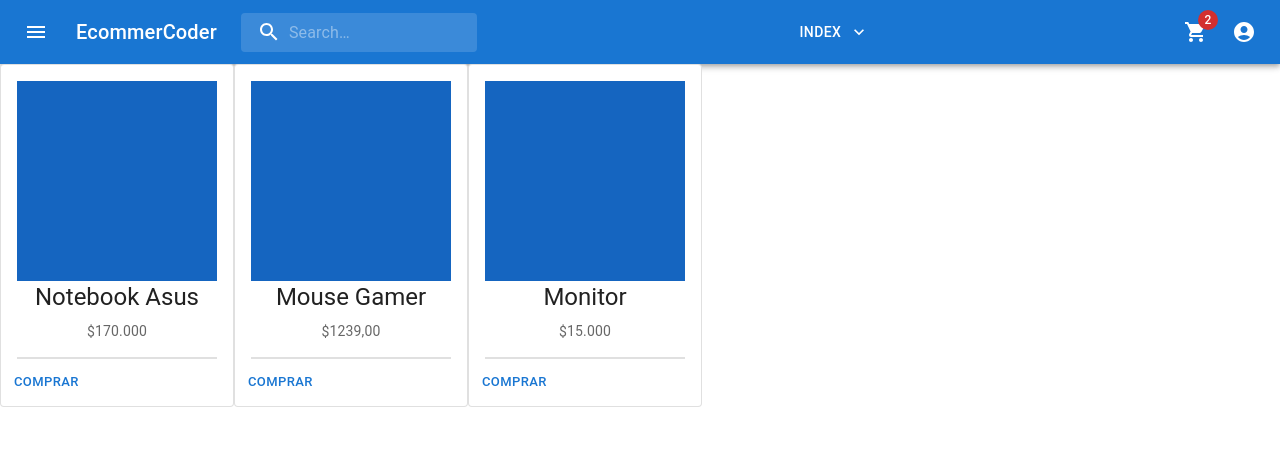
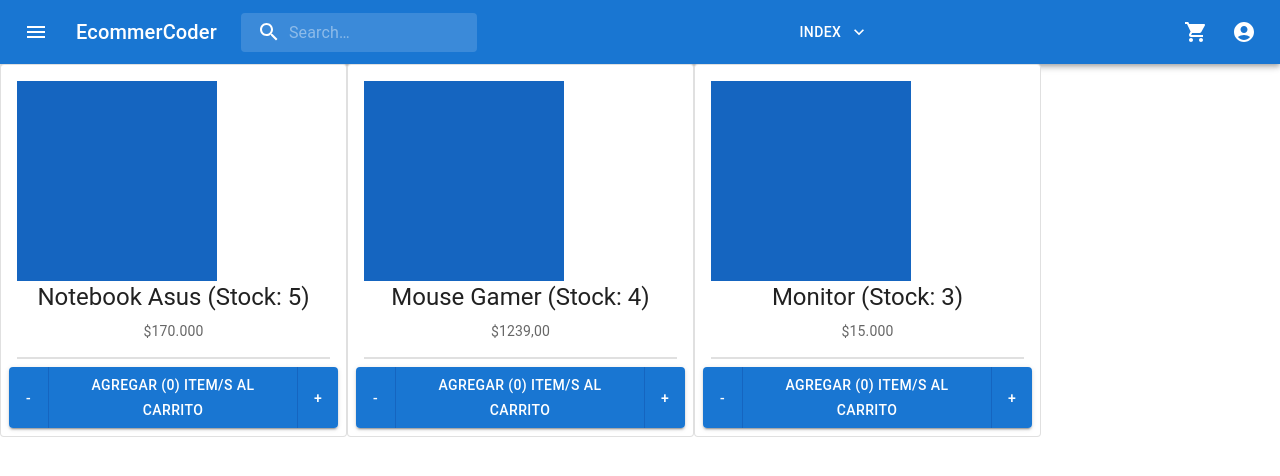
Before and after one commit to brian-exe/EcommerCoder, a React (Create React App) app: page / in a window 1280 px wide. Shown: the top 476 px of the page. Built offline with nearby package versions, Linux system fonts and the light colour scheme.

Commit message:
Se agrega ItemCounter y pasaje de itemsInCart como state

```diff
--- a/src/App.js
+++ b/src/App.js
@@ -1,12 +1,14 @@
 import Navbar from './components/Navbar/Navbar';
 import ItemListContainer from './components/ItemList/ItemListContainer';
+import {useState} from 'react';
 import './App.css';
 
 function App() {
+ const [itemsInCart, setItemsInCart] = useState(0);
   return (
     <div className="App">
-      <Navbar></Navbar>
-      <ItemListContainer/>
+      <Navbar itemsInCart={itemsInCart} setItemsInCart={setItemsInCart}></Navbar>
+      <ItemListContainer itemsInCart={itemsInCart} setItemsInCart={setItemsInCart}/>
     </div>
   );
 }
--- a/src/components/CartWidget/CartWidget.jsx
+++ b/src/components/CartWidget/CartWidget.jsx
@@ -3,14 +3,14 @@ import Badge from '@mui/material/Badge';
 import ShoppingCartIcon from '@mui/icons-material/ShoppingCart';
 import IconButton from '@mui/material/IconButton';
 
-function CartWidget(props){
+function CartWidget({itemsInCart}){
     return (
         <IconButton
         size="large"
-        aria-label={props.itemsInCart + " items in cart"}
+        aria-label={itemsInCart + " items in cart"}
         color="inherit"
       >
-        <Badge badgeContent={props.itemsInCart ? props.itemsInCart : 0} color="error">
+        <Badge badgeContent={itemsInCart || 0} color="error">
           <ShoppingCartIcon />
         </Badge>
       </IconButton>
--- a/src/components/ItemList/Item.jsx
+++ b/src/components/ItemList/Item.jsx
@@ -1,14 +1,19 @@
-import React from 'react';
+import React, { useState } from 'react';
 import Card from '@mui/material/Card';
 import CardActions from '@mui/material/CardActions';
 import CardContent from '@mui/material/CardContent';
-import CardHeader from '@mui/material/CardHeader';
-import Button from '@mui/material/Button';
 import Typography from '@mui/material/Typography';
 import { Divider } from '@material-ui/core';
 import { Box } from '@mui/material';
+import ItemCounter from './ItemCounter.jsx';
 
-export default function Item(props){
+export default function Item({id, title, price,stock, handleAdd}){
+    const [myStock, setMyStock] = useState(stock);
+
+    const itemOnAdd = function(count){
+        handleAdd(count, id)
+        setMyStock(myStock - count);
+    };
     return(
     <Card variant="outlined" sx={{ maxWidth: 345 }}>
       <CardContent>
@@ -24,16 +29,16 @@ export default function Item(props){
         }}
         />
          <Typography gutterBottom variant="h5" component="div">
-          {props.title}
+          {title} (Stock: {myStock})
         </Typography>
         <Typography variant="body2" color="text.secondary">
-            ${props.price}
+            ${price}
         </Typography>
       </CardContent>
         <Divider variant="middle" />
       <Divider variant="middle" />
       <CardActions>
-        <Button size="small">Comprar</Button>
+        <ItemCounter stock={myStock} initial="0" onAdd={itemOnAdd}/>
       </CardActions>
     </Card>
     );
--- /dev/null
+++ b/src/components/ItemList/ItemCounter.jsx
@@ -0,0 +1,34 @@
+import Button from '@mui/material/Button';
+import ButtonGroup from '@mui/material/ButtonGroup';
+import {useState} from 'react';
+
+const ItemCounter = ({stock,initial,onAdd}) => {
+    //console.log(stock, initial, onAdd);
+    const [counter, setCounter] = useState(initial);
+
+    function onIncreaseNumber (){
+        setCounter(Math.min(counter + 1, stock))
+    }
+
+    function onDecreaseNumber (){
+        setCounter(Math.max(counter - 1, 0))
+    }
+
+    const onAddToCart= ()=>{
+        if(counter > 0){
+            onAdd(counter);
+            setCounter(initial);
+        }
+    }
+
+    return(
+        <>
+            <ButtonGroup variant="contained" aria-label="outlined primary button group">
+            <Button onClick={onDecreaseNumber}>-</Button>
+            <Button onClick={onAddToCart}>Agregar ({counter}) item/s al carrito</Button>
+            <Button onClick={onIncreaseNumber}>+</Button>
+            </ButtonGroup>
+        </>
+    );
+}
+export default ItemCounter
--- a/src/components/ItemList/ItemListContainer.jsx
+++ b/src/components/ItemList/ItemListContainer.jsx
@@ -1,12 +1,51 @@
 import * as React from 'react';
 import Item from '../ItemList/Item'
 
-export default function ItemListContainer(props){
-    return (
-      <div style={{display: "flex"}}>
-        <Item title="Notebook Asus" price="170.000"/>
-        <Item title="Mouse Gamer" price="1239,00"/>
-        <Item title="Monitor" price="15.000"/>
-      </div>
-    );
+export default function ItemListContainer({itemsInCart, setItemsInCart}){
+  const handleAdd = function(itemCount, itemId){
+    console.log(itemCount, itemId)
+    let item =items.find(i => i.id === itemId);
+    console.log(item)
+    if(item)
+      setItemsInCart(itemsInCart + itemCount)
+    //item.stock = item.stock - itemCount;
+    console.log(item)
+  };
+
+  const items = [
+    {
+      id:1,
+      title:"Notebook Asus",
+      price:"170.000",
+      stock:"5"
+    },
+    {
+      id:3,
+      title:"Mouse Gamer",
+      price:"1239,00",
+      stock:"4"
+    },
+    {
+      id:2,
+      title:"Monitor",
+      price:"15.000",
+      stock:"3"
+    },
+  ];
+
+
+  return (
+    <div style={{display: "flex"}}>
+      {items.map( item =>
+            <Item
+            key={item.id}
+            id={item.id}
+            title={item.title}
+            price={item.price}
+            stock={item.stock}
+            handleAdd={handleAdd}
+            />
+      )}
+    </div>
+  );
 };
--- a/src/components/Navbar/Navbar.jsx
+++ b/src/components/Navbar/Navbar.jsx
@@ -55,7 +55,7 @@ const StyledInputBase = styled(InputBase)(({ theme }) => ({
   },
 }));
 
-export default function PrimarySearchAppBar() {
+export default function PrimarySearchAppBar({itemsInCart}) {
   const [anchorEl, setAnchorEl] = React.useState(null);
   const [mobileMoreAnchorEl, setMobileMoreAnchorEl] = React.useState(null);
 
@@ -119,7 +119,7 @@ export default function PrimarySearchAppBar() {
       onClose={handleMobileMenuClose}
     >
       <MenuItem>
-      <CartWidget itemsInCart="2"/>
+      <CartWidget itemsInCart={itemsInCart}/>
         <p>Items in cart</p>
       </MenuItem>
       <MenuItem onClick={handleProfileMenuOpen}>
@@ -171,7 +171,7 @@ export default function PrimarySearchAppBar() {
             <Sections/>
             </Box>
           <Box sx={{ display: { xs: 'none', md: 'flex' } }}>
-          <CartWidget itemsInCart="2" />
+          <CartWidget itemsInCart={itemsInCart} />
             <IconButton
               size="large"
               edge="end"
```
Also changed, not shown: 1 other file (tests, documents, lock files or other folders).
